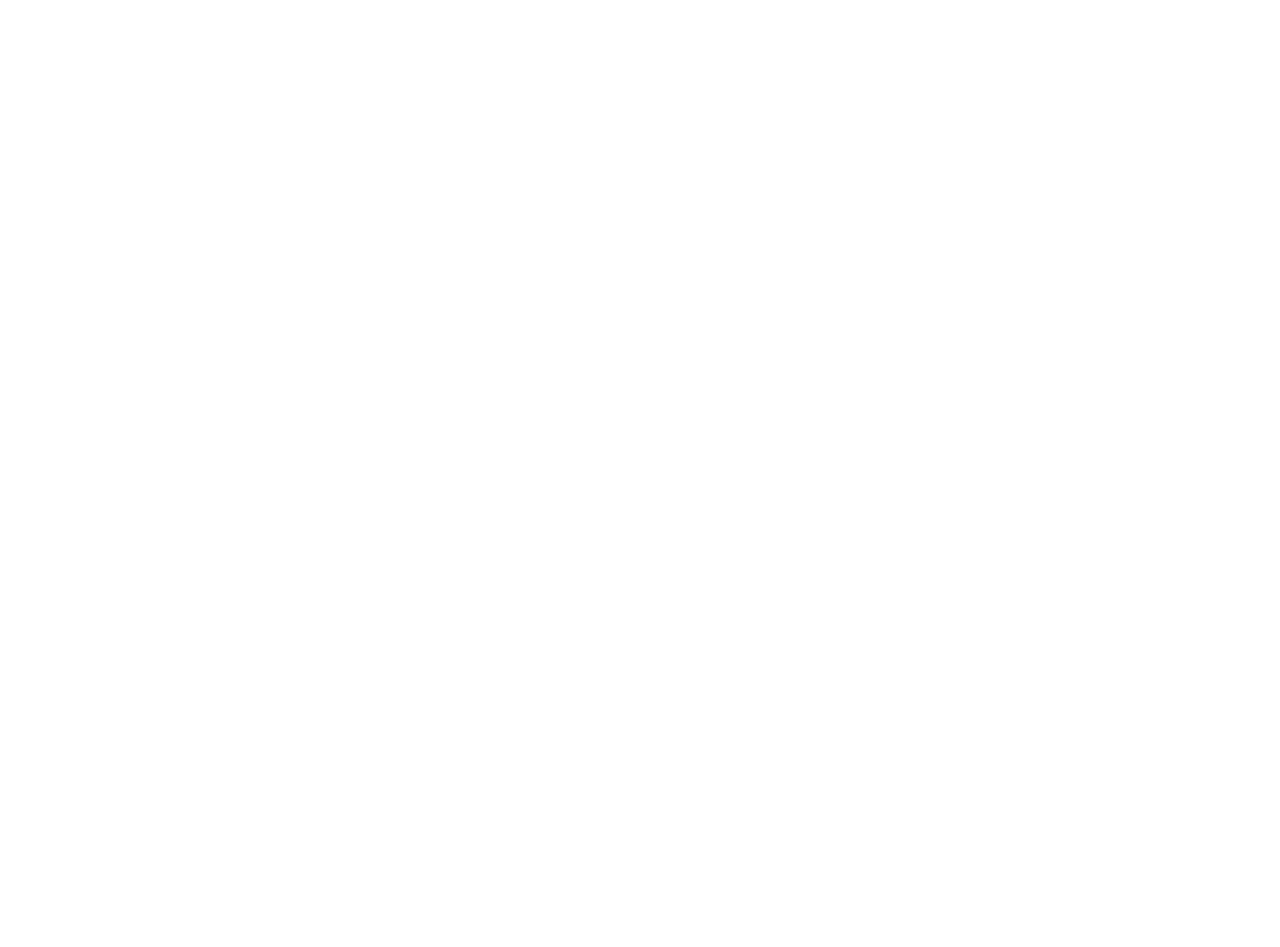
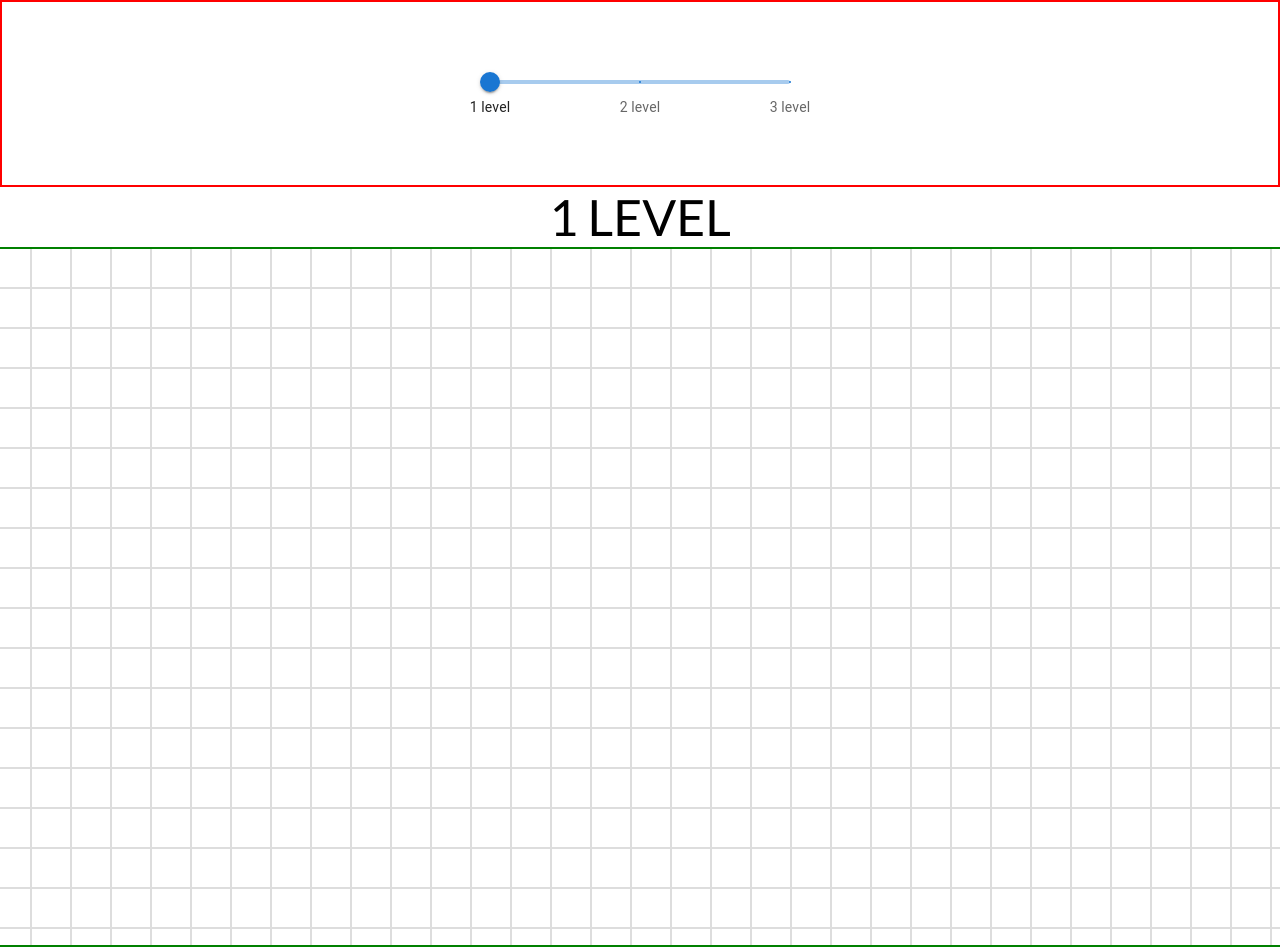
Before and after one commit to ejPark43/capstone2-practice, a React (Create React App) app: page /gridLevel in a window 1280 px wide. Before the commit this address had no page. Before the commit the page ends 800 px from the top, so only its background shows below. Built offline with nearby package versions, Linux system fonts and the light colour scheme.

Commit message:
feat: 그리드 레벨 테스트 파일 생성 및 간단 테스트

```diff
--- a/src/App.tsx
+++ b/src/App.tsx
@@ -4,6 +4,7 @@
 import Chessboard from "./ChessboardPage/components/Chessboard.tsx";
 import Home from "./Home.tsx";
 import SlideSidePanel from "./SidePanelPage/SlideSidePanel.tsx";
+import GridLevelPage from "./GridLevelPage/GridLevelPage.tsx";
 
 function App() {
   return (
@@ -12,6 +13,7 @@
         <Route path="/" element={<Home />} />
         <Route path="/chessboard" element={<Chessboard />} />
         <Route path="/slidePanel" element={<SlideSidePanel />} />
+        <Route path="/gridLevel" element={<GridLevelPage />} />
       </Routes>
     </BrowserRouter>
   );
--- /dev/null
+++ b/src/GridLevelPage/GridLevelPage.tsx
@@ -0,0 +1,25 @@
+import React, { useState } from "react";
+import DiscreteSlider from "./components/DescreteSlider.tsx";
+import styled from "styled-components";
+import GridBoard from "./components/GridBoard.tsx";
+
+function GridLevelPage() {
+  const [value, setValue] = useState(1); // 부모에서 상태 관리
+  return (
+    <div>
+      <SliderBar>
+        <DiscreteSlider setValue={setValue} />
+      </SliderBar>
+      <GridBoard value={value} />
+    </div>
+  );
+}
+
+export default GridLevelPage;
+
+const SliderBar = styled.div`
+  display: flex;
+  justify-content: center;
+  padding: 65px;
+  border: 2px solid red;
+`;
--- /dev/null
+++ b/src/GridLevelPage/components/DescreteSlider.tsx
@@ -0,0 +1,49 @@
+import * as React from "react";
+import Box from "@mui/material/Box";
+import Slider from "@mui/material/Slider";
+
+function valuetext(value: number) {
+  return `${value}level`;
+}
+const marks = [
+  {
+    value: 1,
+    label: "1 level",
+  },
+  {
+    value: 2,
+    label: "2 level",
+  },
+  {
+    value: 3,
+    label: "3 level",
+  },
+];
+export default function DiscreteSlider({
+  setValue,
+}: {
+  setValue: (val: number) => void;
+}) {
+  //   const [value, setValue] = React.useState<number>(1);
+  const handleChange = (event: Event, newValue: number | number[]) => {
+    console.log(newValue + " level");
+    setValue(newValue as number);
+  };
+
+  return (
+    <Box sx={{ width: 300 }}>
+      <Slider
+        aria-label="Grid-Level"
+        defaultValue={1}
+        getAriaValueText={valuetext}
+        shiftStep={1}
+        step={1}
+        marks={marks}
+        min={1}
+        max={3}
+        // value={value}
+        onChange={handleChange}
+      />
+    </Box>
+  );
+}
--- /dev/null
+++ b/src/GridLevelPage/components/GridBoard.tsx
@@ -0,0 +1,65 @@
+import React from "react";
+import styled from "styled-components";
+
+function GridBoard({ value }: { value: number }) {
+  return (
+    <Container>
+      <div>{value} LEVEL </div>
+      <BoardBorder>
+        <div
+          className={
+            value === 1
+              ? "level-one"
+              : value === 2
+              ? "level-two"
+              : "level-three"
+          }
+        ></div>
+      </BoardBorder>
+    </Container>
+  );
+}
+
+export default GridBoard;
+
+const Container = styled.div`
+  display: flex;
+  flex-direction: column;
+  justify-content: center;
+  align-items: center;
+  font-size: 50px;
+  width: 100%;
+`;
+const BoardBorder = styled.div`
+  display: flex;
+  border: 2px solid green;
+  width: 1300px;
+  height: 700px;
+  & > .level-one {
+    display: flex;
+    width: 100%;
+    height: 100%;
+    background: linear-gradient(to bottom, transparent 38px, #ddd 38px) 0 0 /
+        100% 40px repeat-y,
+      linear-gradient(to right, transparent 38px, #ddd 38px) 0 0 / 40px 100vh
+        repeat-x white;
+  }
+  & > .level-two {
+    display: flex;
+    width: 100%;
+    height: 100%;
+    background: linear-gradient(to bottom, transparent 38px, #ddd 38px) 0 0 /
+        100% 40px repeat-y,
+      linear-gradient(to right, transparent 38px, #ddd 38px) 0 0 / 40px 100vh
+        repeat-x white;
+  }
+  & > .level-three {
+    display: flex;
+    width: 100%;
+    height: 100%;
+    background: linear-gradient(to bottom, transparent 38px, #ddd 38px) 0 0 /
+        100% 40px repeat-y,
+      linear-gradient(to right, transparent 38px, #ddd 38px) 0 0 / 40px 100vh
+        repeat-x white;
+  }
+`;
--- a/src/Home.tsx
+++ b/src/Home.tsx
@@ -8,6 +8,9 @@
       <BtnContainer>
         <Btn className="btn" onClick={() => navigate("/Chessboard")}>
           Grid to Snap(체스보드)
+        </Btn>
+        <Btn className="btn" onClick={() => navigate("/gridLevel")}>
+          Grid Level test
         </Btn>
         <Btn className="btn" onClick={() => navigate("/slidePanel")}>
           Slide Panel
```
